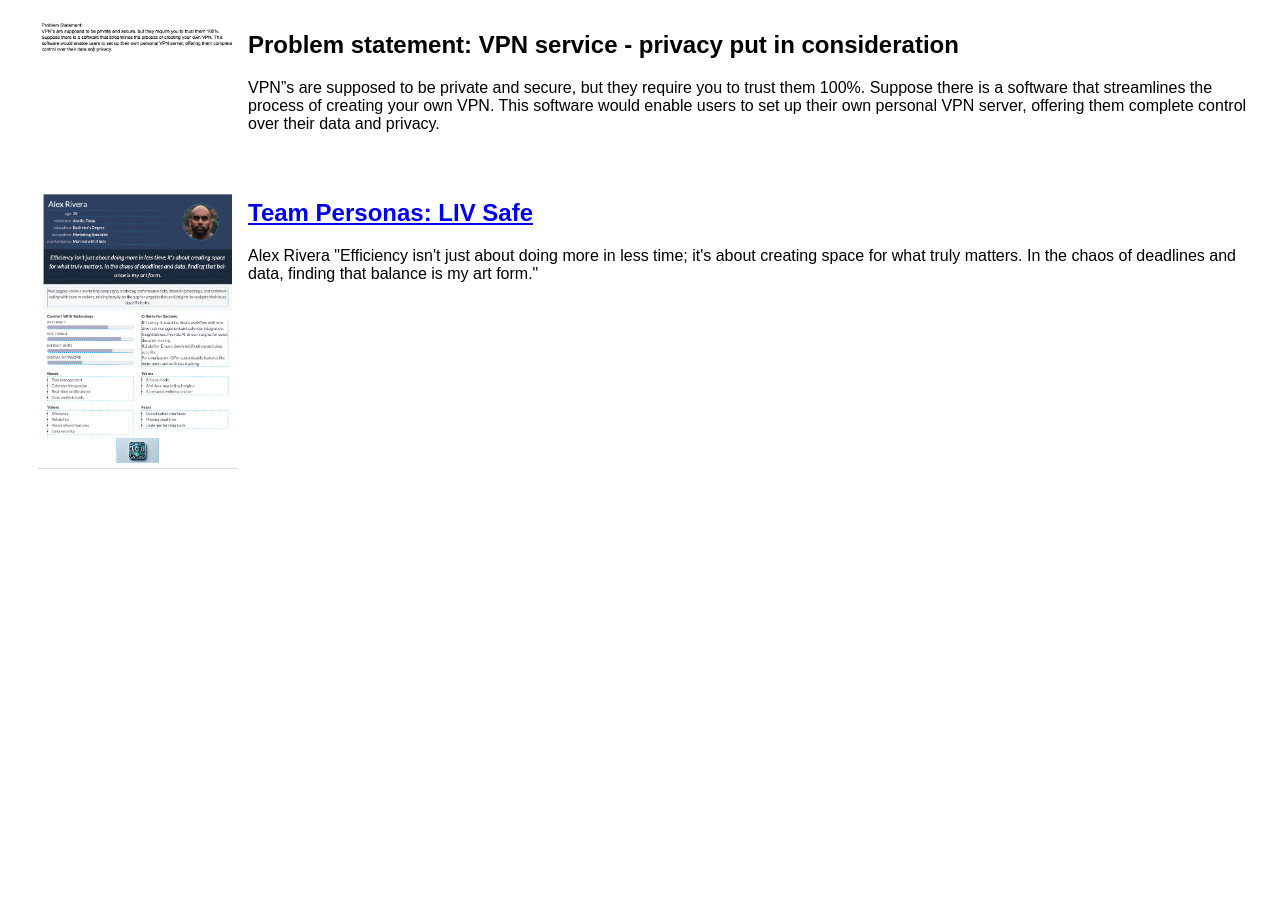
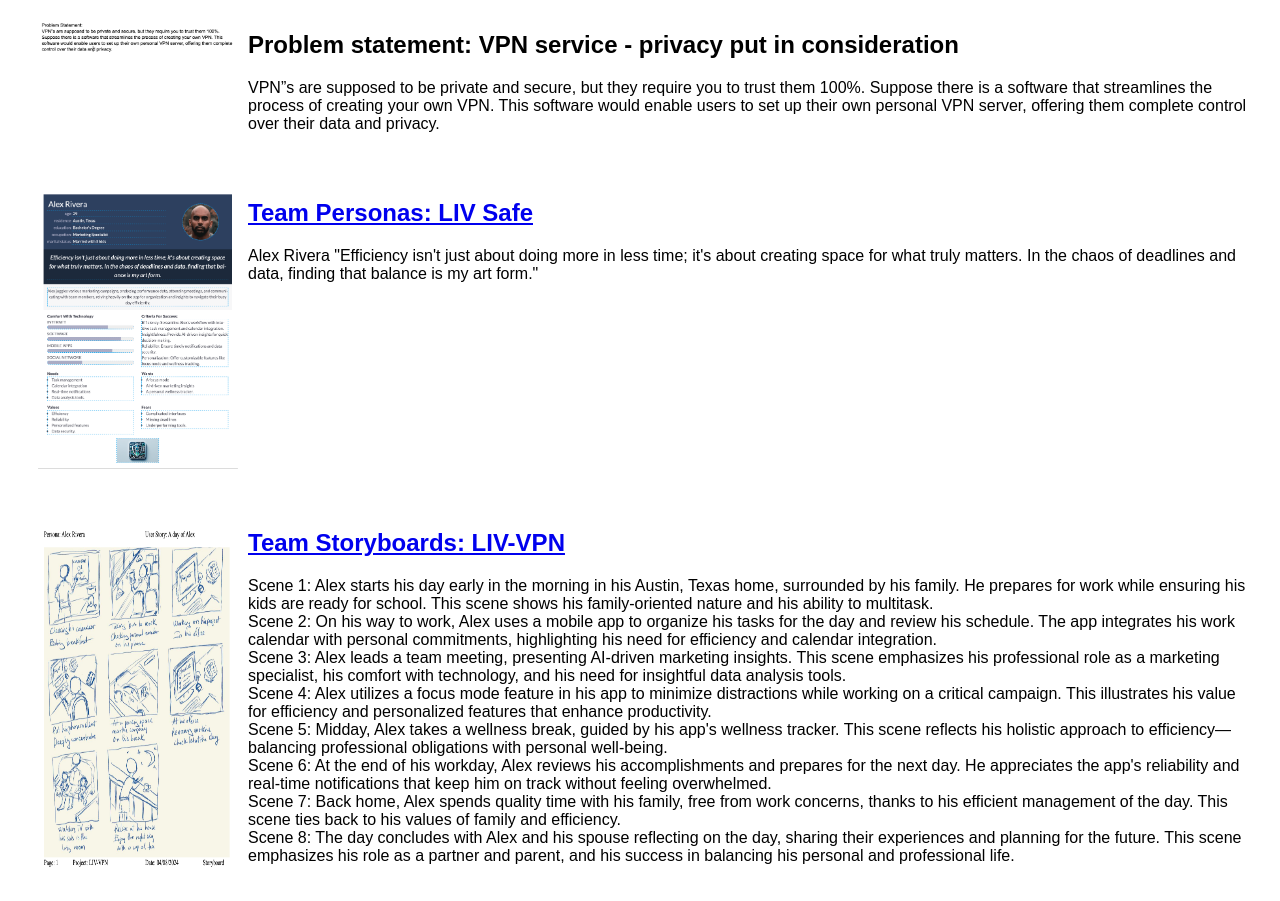
Before and after one commit to vuvnguyen95/csce190.io, a plain HTML site: page index.html in a window 1280 px wide. Shown: the part 105-1006 px from the top of the page. Before the commit the page ends 800 px from the top, so only its background shows below. Drawn offline with Linux system fonts and the light colour scheme.

Commit message:
updated asignment 6

```diff
--- a/index.html
+++ b/index.html
@@ -5,15 +5,19 @@
     VIET HOANG VU NGUYEN
   </head>
   <body>
-     <h1>Viet Hoang Vu Nguyen</h1>
+    <h1>Viet Hoang Vu Nguyen</h1>
     <section class="assign">
       <center>
-      <img src="./Images/Problem-statement.png" width = 60%/>
+        <img src="./Images/Problem-statement.png" width="60%" />
       </center>
       <section class="assign-det">
         <h2>Problem statement: VPN service - privacy put in consideration</h2>
         <p>
-          VPN”s are supposed to be private and secure, but they require you to trust them 100%. Suppose there is a software that streamlines the process of creating your own VPN. This software would enable users to set up their own personal VPN server, offering them complete control over their data and privacy.
+          VPN”s are supposed to be private and secure, but they require you to
+          trust them 100%. Suppose there is a software that streamlines the
+          process of creating your own VPN. This software would enable users to
+          set up their own personal VPN server, offering them complete control
+          over their data and privacy.
         </p>
       </section>
     </section>
@@ -21,13 +25,59 @@
     <section class="assign">
       <img src="./Images/Alex_Rivera_Persona.png" />
       <section class="assign-det">
-        <a href="./Files/Alex_Rivera_Persona.pdf"><h2>Team Personas: LIV Safe</h2></a>
+        <a href="./Files/Alex_Rivera_Persona.pdf"
+          ><h2>Team Personas: LIV Safe</h2></a
+        >
         <p>
-          Alex Rivera
-          "Efficiency isn't just about doing more in less time; it's about creating space for what truly matters. In the chaos of deadlines and data, finding that balance is my art form."
+          Alex Rivera "Efficiency isn't just about doing more in less time; it's
+          about creating space for what truly matters. In the chaos of deadlines
+          and data, finding that balance is my art form."
         </p>
       </section>
     </section>
-
+    <!-- Storyboard assignment -->
+    <section class="assign">
+      <img src="Images/Storyboard.png" />
+      <section class="assign-det">
+        <a href="Files/Alex-Storyboard.pdf"
+          ><h2>Team Storyboards: LIV-VPN</h2></a
+        >
+        <p>
+          Scene 1: Alex starts his day early in the morning in his Austin, Texas
+          home, surrounded by his family. He prepares for work while ensuring
+          his kids are ready for school. This scene shows his family-oriented
+          nature and his ability to multitask. <br />
+          Scene 2: On his way to work, Alex uses a mobile app to organize his
+          tasks for the day and review his schedule. The app integrates his work
+          calendar with personal commitments, highlighting his need for
+          efficiency and calendar integration. <br />
+          Scene 3: Alex leads a team
+          meeting, presenting AI-driven marketing insights. This scene
+          emphasizes his professional role as a marketing specialist, his
+          comfort with technology, and his need for insightful data analysis
+          tools.<br />
+          Scene 4: Alex utilizes a focus mode feature in his app to
+          minimize distractions while working on a critical campaign. This
+          illustrates his value for efficiency and personalized features that
+          enhance productivity.<br />
+          Scene 5: Midday, Alex takes a wellness break,
+          guided by his app's wellness tracker. This scene reflects his holistic
+          approach to efficiency—balancing professional obligations with
+          personal well-being.<br />
+          Scene 6: At the end of his workday, Alex reviews
+          his accomplishments and prepares for the next day. He appreciates the
+          app's reliability and real-time notifications that keep him on track
+          without feeling overwhelmed. <br />
+          Scene 7: Back home, Alex spends quality
+          time with his family, free from work concerns, thanks to his efficient
+          management of the day. This scene ties back to his values of family
+          and efficiency. <br />
+          Scene 8: The day concludes with Alex and his spouse
+          reflecting on the day, sharing their experiences and planning for the
+          future. This scene emphasizes his role as a partner and parent, and
+          his success in balancing his personal and professional life.
+        </p>
+      </section>
+    </section>
   </body>
 </html>
```
Also changed, not shown: Images/Storyboard.png (added), 1 other file.
